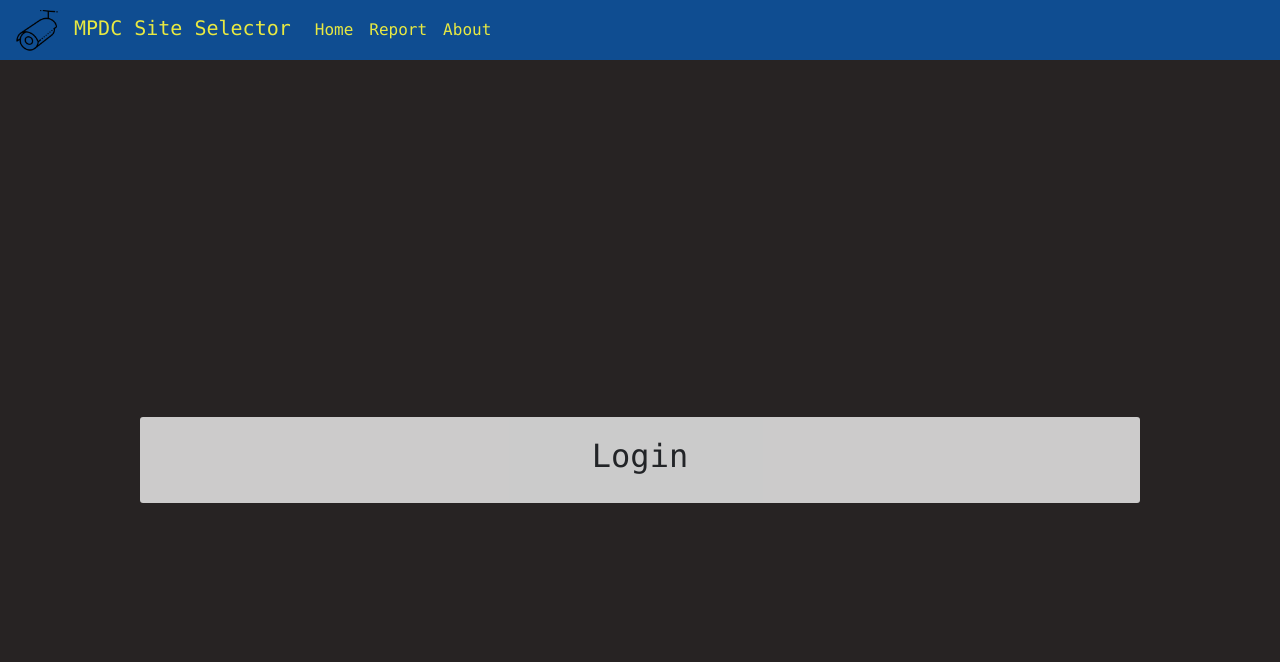
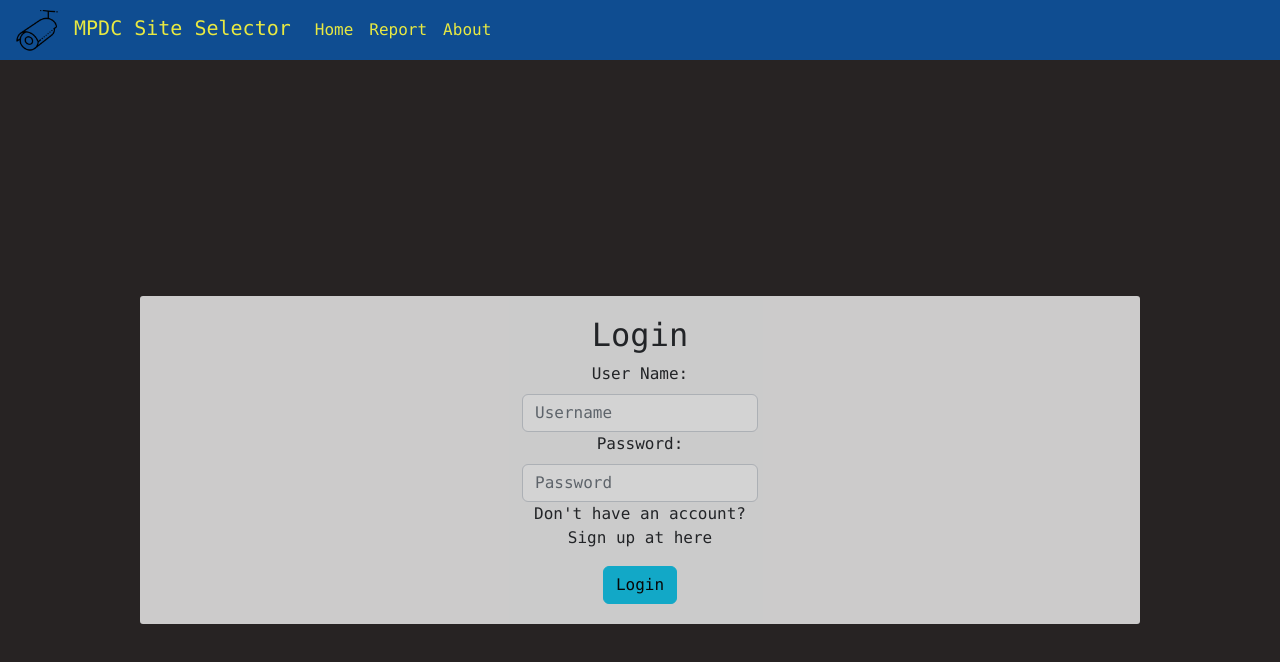
Before and after one commit to zhaqy079/MPDC-Selector, a React (Create React App) app in the folder Assig2/a2reactapp/: page /Login in a window 1280 px wide. Shown: the top 662 px of the page. Built offline with nearby package versions, Linux system fonts and the light colour scheme.

Commit message:
Add login form

```diff
--- a/Assig2/a2reactapp/src/components/Login.js
+++ b/Assig2/a2reactapp/src/components/Login.js
@@ -1,13 +1,29 @@
-import React from 'react';
-import { useState, useEffect } from 'react';
+import React, { useState } from 'react';
 import SHA256 from 'crypto-js/sha256';
 
 function Login() {
+
+
+
+
     return (
         <div className="loginpage" >
 
             <h2>Login</h2>
-
+            <form>
+                <div>
+                    <label className="form-label">User Name: </label>
+                    <input required type="text" className="form-control" placeholder="Username" />
+                </div>
+                <div>
+                    <label className="form-label">Password: </label>
+                    <input required type="password" className="form-control" placeholder="Password" />
+                </div>
+                <div>
+                    <p className="register"> Don't have an account? <br/> <span>Sign up at here</span></p>
+                </div>
+                <button type="submit" className="btn btn-info">Login</button>
+            </form>
         </div >
     );
 }
@@ -19,6 +35,6 @@ export default Login;
 //SHA256:
 //https://www.simplilearn.com/tutorials/cyber-security-tutorial/sha-256-algorithm
 //https://www.bilibili.com/video/BV1Ce411M7do/?spm_id_from=333.337.search-card.all.click&vd_source=9a8ebb3892f453e39e9ba1c60d275470
-//login form:
+//Login form:
 //https://github.com/nauvalazhar/bootstrap-5-login-page/blob/master/index.html
 //https://getbootstrap.com/docs/5.3/forms/overview/#overview
```
